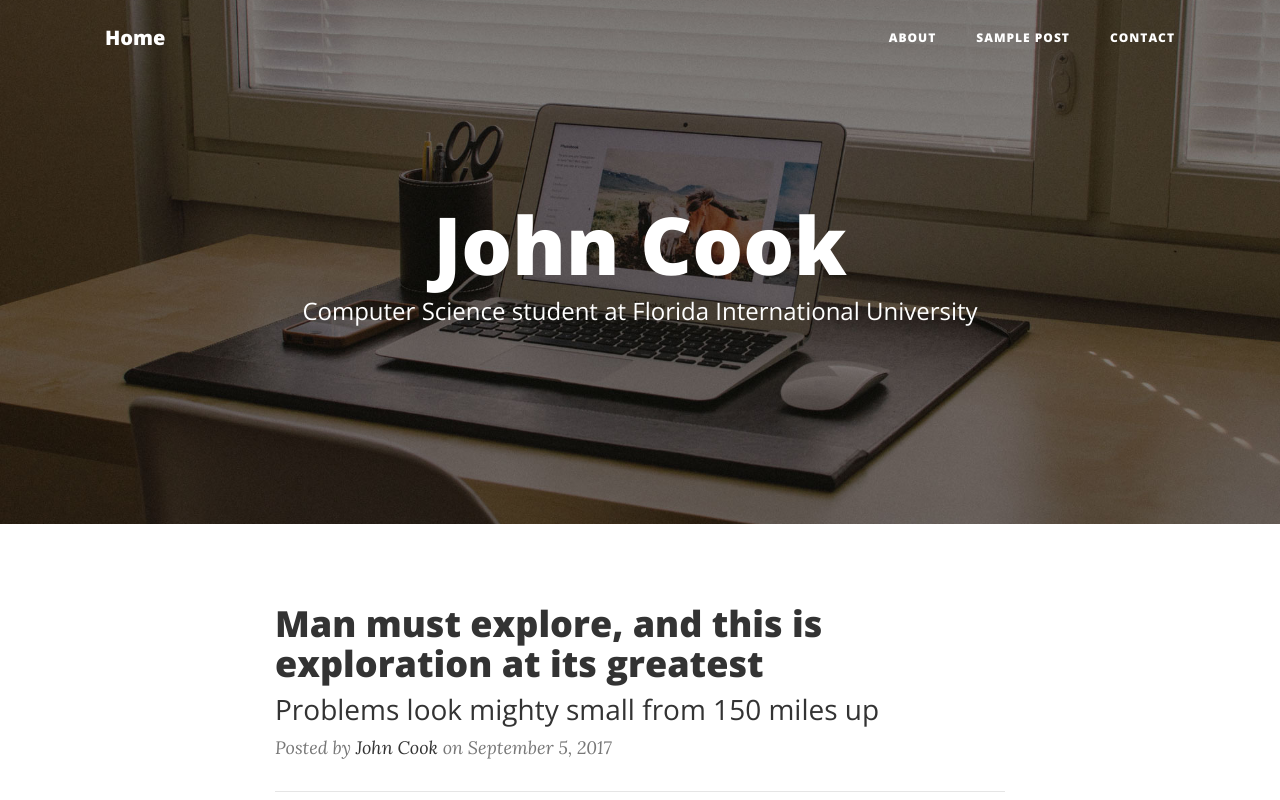
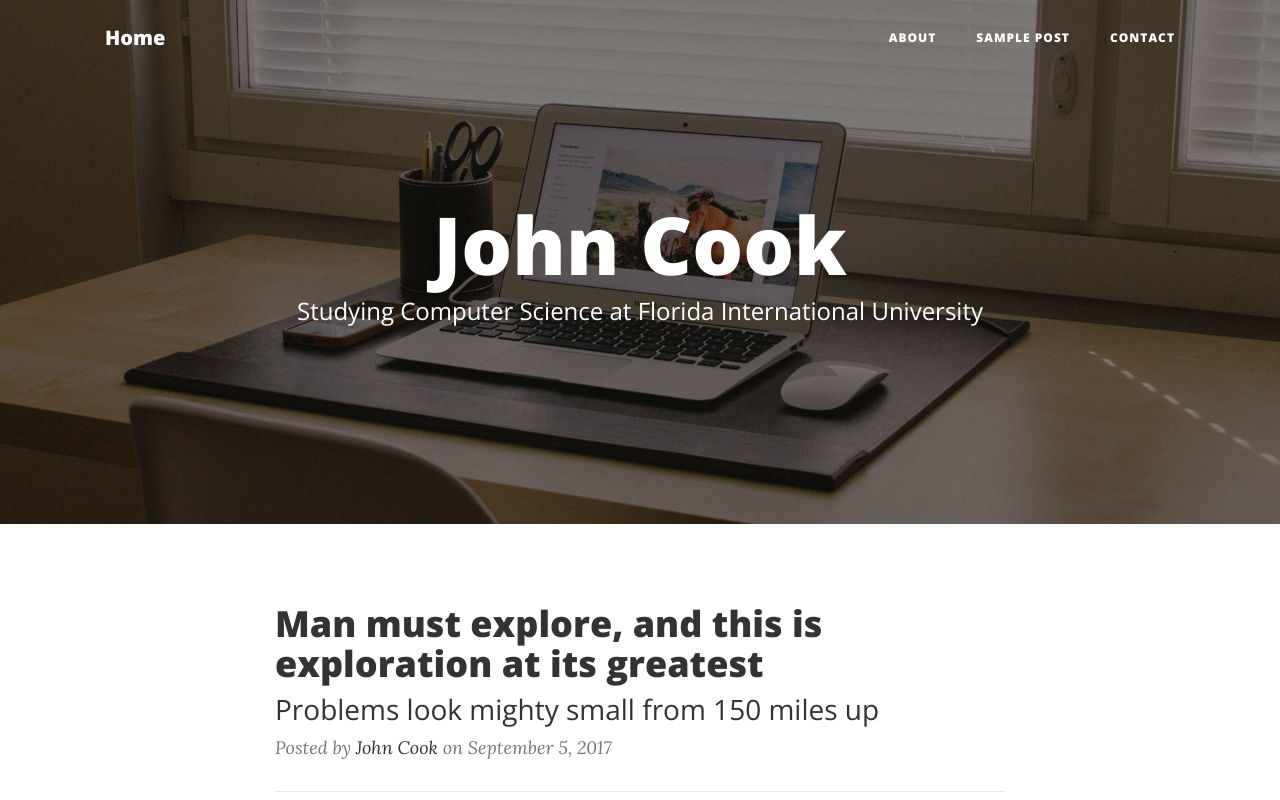
Before and after one commit to marinatedcode/marinatedcode.github.io, a website: page index.html in a window 1280 px wide. Shown: the top 800 px of the page. Drawn offline with nearby package versions, Linux system fonts and the light colour scheme.

Commit message:
Change jumbotron

```diff
--- a/index.html
+++ b/index.html
@@ -59,7 +59,7 @@
           <div class="col-lg-8 col-md-10 mx-auto">
             <div class="site-heading">
               <h1>John Cook</h1>
-              <span class="subheading">Computer Science student at Florida International University</span>
+              <span class="subheading">Studying Computer Science at Florida International University</span>
             </div>
           </div>
         </div>
```
